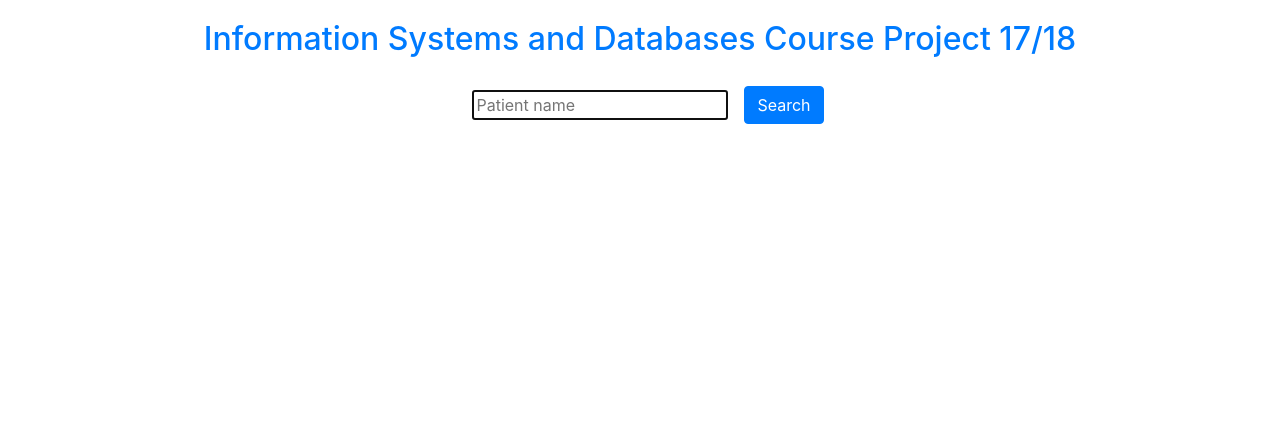
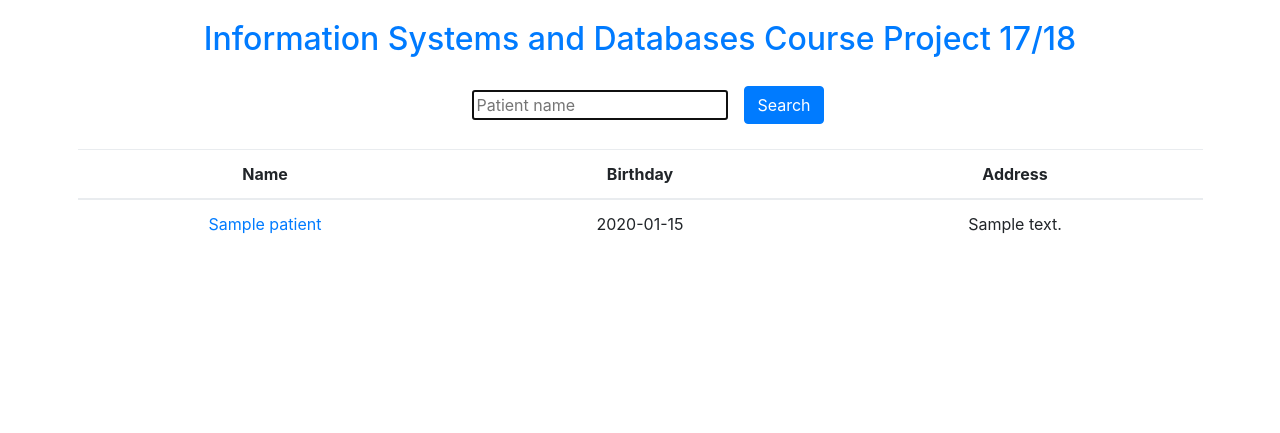
Before and after one commit to jsbruglie/sibd, a PHP site: page / in a window 1280 px wide. Shown: the top 433 px of the page. Run offline with PHP 8.4, Linux system fonts and the light colour scheme; tables that the repository leaves empty hold one stand-in row (values such as "Sample post"); some libraries are stand-ins or nearby versions.

Commit message:
add index table
Add a table with every patient, should probably restrict to a maximum number of rows.
Fixed a bug in patient registry.
Added start and end timestamps to device details tables.

```diff
--- a/delivery3/html/index.php
+++ b/delivery3/html/index.php
@@ -27,18 +27,22 @@
     $title = "Home";
     require("../templates/header.php");
 
-    if ($valid)
+    $show_table = (!isset($name) || $valid);
+    if ($show_table)
     {
-        // Append % to the search string in order to perform partial match in SQL query
-        $name_arg = $name . "%";
-        // Search for a patient by name and create HTML table
-        $result = query("SELECT * FROM patient WHERE name LIKE ?", $name_arg);
+        if (!isset($name)){
+            $result = query("SELECT * FROM patient");
+        } else {
+            $name_arg = $name . "%";
+            $result = query("SELECT * FROM patient WHERE name LIKE ?", $name_arg);
+        }
         $table = createTable($result,
             [["Name", "name", '<a href="patient.php?id=$number">$name</a>'],
              ["Birthday", "birthday"],
              ["Address", "address"]]
         );
     }
+
 ?>
 
         <div class="container-fluid">
@@ -47,12 +51,14 @@
 
                 require('../templates/patient_search_form.php');
 
-                if ($valid){
+                if ($show_table){
                     if (!$result) {
                         echo 'No matches found. <a href="register.php?name='. $name . '">Register</a> a new patient?';
                     } else {
                         echo '<div>' . $table . '</div>';
-                        echo 'Still have not found who you are looking for? <a href="register.php?name='. $name . '">Register</a> a new patient.';
+                        if (isset($name)){
+                            echo 'Still have not found who you are looking for? <a href="register.php?name='. $name . '">Register</a> a new patient.';
+                        }
                     }
                 }
             ?>
--- a/delivery3/html/register.php
+++ b/delivery3/html/register.php
@@ -35,7 +35,7 @@
         if (empty($_POST["address"])) {
             $address_err = "Mandatory field!";
         } else {
-            $address = $_POST["name"];
+            $address = $_POST["address"];
         }
     }
     $valid = !empty($name) && empty($name_err) &&
--- a/delivery3/includes/functions.php
+++ b/delivery3/includes/functions.php
@@ -99,7 +99,7 @@
                 } else {
                     $entry = $row[$col[1]];
                 }
-                $table_html .= '<td class="col-md-3">' . $entry . "</td>\n";
+                $table_html .= '<td class="col-md-2">' . $entry . "</td>\n";
             }
             $table_html .= "</tr>\n";
         }
```
Also changed, not shown: delivery3/html/patient.php (+6 -3 lines).
